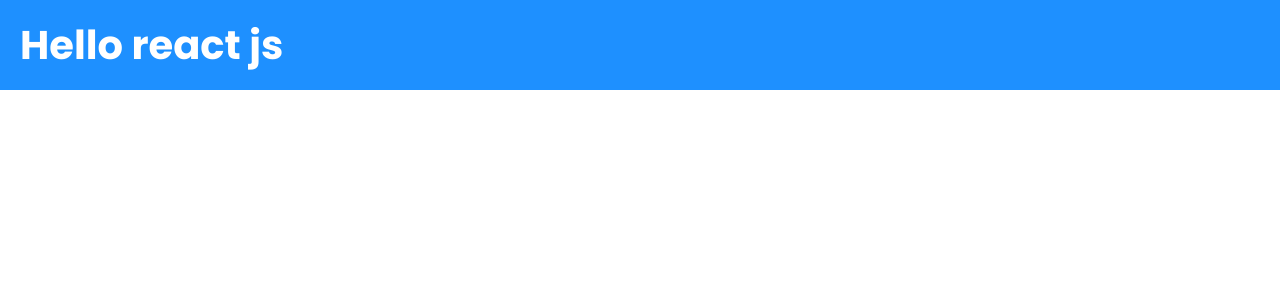
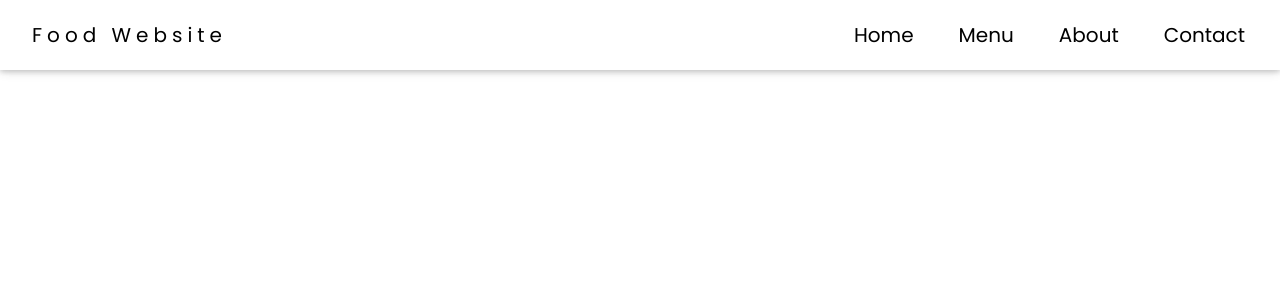
Before and after one commit to S1MSONA/food_website, a React (Create React App) app: page / in a window 1280 px wide. Shown: the top 300 px of the page. Built offline with nearby package versions, Linux system fonts and the light colour scheme.

Commit message:
food website updated

```diff
--- a/package.json
+++ b/package.json
@@ -8,6 +8,7 @@
     "@testing-library/user-event": "^13.5.0",
     "react": "^18.2.0",
     "react-dom": "^18.2.0",
+    "react-router-dom": "^6.15.0",
     "react-scripts": "5.0.1",
     "web-vitals": "^2.1.4"
   },
--- a/src/components/App/App.js
+++ b/src/components/App/App.js
@@ -1,11 +1,24 @@
 import React from "react";
 import "./app.css";
 import DefualtLayout from "../layout/DefualtLayout";
+import Navigation from "../nav/navigation";
+import { Routes, Route } from "react-router-dom";
+import Home from "../Pages/Home";
+import Menu from "../Pages/Menu";
+import Contact from "../Pages/Contact";
+import About from "../Pages/About";
 function App() {
   return (
     <div>
       <DefualtLayout>
-        <h1>Hello react js</h1>
+        <Navigation />
+
+        {/* <Routes>
+          <Route path="/" element={<Home />} />
+          <Route path="/menu" element={<Menu />} />
+          <Route path="/about" element={<About />} />
+          <Route path="/contact" element={<Contact />} />
+        </Routes> */}
       </DefualtLayout>
     </div>
   );
--- a/src/components/App/app.css
+++ b/src/components/App/app.css
@@ -12,3 +12,27 @@ body {
   background-color: #fff;
   color: inherit;
 }
+
+p,
+a,
+li,
+span {
+  font-size: 2rem;
+}
+
+a {
+  text-decoration: none;
+}
+.container-width {
+  max-width: 1200px;
+  margin: 0 auto;
+}
+/* top-page */
+.nav_lists {
+  display: flex;
+  list-style-type: none;
+  gap: 1.5rem;
+}
+.nav_links {
+  color: #fff;
+}
--- /dev/null
+++ b/src/components/Pages/About.jsx
@@ -0,0 +1,7 @@
+import React from "react";
+
+const About = () => {
+  return <div>About</div>;
+};
+
+export default About;
--- /dev/null
+++ b/src/components/Pages/Contact.jsx
@@ -0,0 +1,7 @@
+import React from "react";
+
+const Contact = () => {
+  return <div>Contact</div>;
+};
+
+export default Contact;
--- /dev/null
+++ b/src/components/Pages/Home.jsx
@@ -0,0 +1,7 @@
+import React from "react";
+
+const Home = () => {
+  return <div>Home</div>;
+};
+
+export default Home;
--- /dev/null
+++ b/src/components/Pages/Menu.jsx
@@ -0,0 +1,7 @@
+import React from "react";
+
+const Menu = () => {
+  return <div>Menu</div>;
+};
+
+export default Menu;
--- a/src/components/layout/DefualtLayout.jsx
+++ b/src/components/layout/DefualtLayout.jsx
@@ -5,7 +5,7 @@ const DefualtLayout = (props) => {
   const { children } = props;
   return (
     <div className="container">
-      <h1>{children}</h1>
+      <>{children}</>
     </div>
   );
 };
--- a/src/components/layout/style.css
+++ b/src/components/layout/style.css
@@ -1,7 +1,5 @@
 .container {
   width: 100%;
   position: relative;
-  background-color: dodgerblue;
-  padding: 15px 20px;
-  color: #fff;
+  padding: 10px;
 }
--- /dev/null
+++ b/src/components/nav/navigation.jsx
@@ -0,0 +1,19 @@
+import React from "react";
+import { Link } from "react-router-dom";
+import "./style.css";
+
+const Navigation = () => {
+  return (
+    <nav className="navigation">
+      <div className="logo">Food Website</div>
+      <ul className="nav-lists">
+        <li className="nav-links">Home</li>
+        <li className="nav-links">Menu</li>
+        <li className="nav-links">About</li>
+        <li className="nav-links">Contact</li>
+      </ul>
+    </nav>
+  );
+};
+
+export default Navigation;
--- /dev/null
+++ b/src/components/nav/style.css
@@ -0,0 +1,69 @@
+@import url("https://fonts.googleapis.com/css2?family=Poppins:wght@400;700&display=swap");
+html {
+  font-size: 62.5%;
+}
+* {
+  padding: 0;
+  margin: 0;
+  box-sizing: border-box;
+}
+body {
+  font-family: "Poppins", sans-serif;
+  background-color: #fff;
+  color: inherit;
+}
+
+p,
+a,
+li,
+span {
+  font-size: 2rem;
+}
+
+a {
+  text-decoration: none;
+}
+.container-width {
+  max-width: 1200px;
+  margin: 0 auto;
+}
+/* top-page */
+.navigation {
+  width: 100%;
+  box-shadow: 0 2px 5px 0 rgb(0 0 0 / 16%), 0 2px 10px 0 rgb(0 0 0 / 12%);
+  position: fixed;
+  top: 0px;
+  left: 0px;
+  display: flex;
+  justify-content: space-between;
+  align-items: center;
+  padding: 10px 20px;
+  background-color: #fff;
+  z-index: 10;
+}
+.nav-lists {
+  display: flex;
+  list-style-type: none;
+  gap: 1.5rem;
+}
+.nav-links {
+  cursor: pointer;
+  padding: 1rem 1.5rem;
+  border-radius: 1rem;
+}
+.nav-links:hover {
+  background-color: dodgerblue;
+  color: #fff;
+  transition: all 0.3s ease;
+}
+.logo {
+  font-size: 2rem;
+  cursor: pointer;
+  letter-spacing: 5px;
+  padding: 0.8rem 1.2rem;
+  border-radius: 1rem;
+}
+.navigation > .logo:hover {
+  background-color: #dedede;
+  transition: all 0.3s ease;
+}
```
Also changed, not shown: 1 other file (tests, documents, lock files or other folders).
